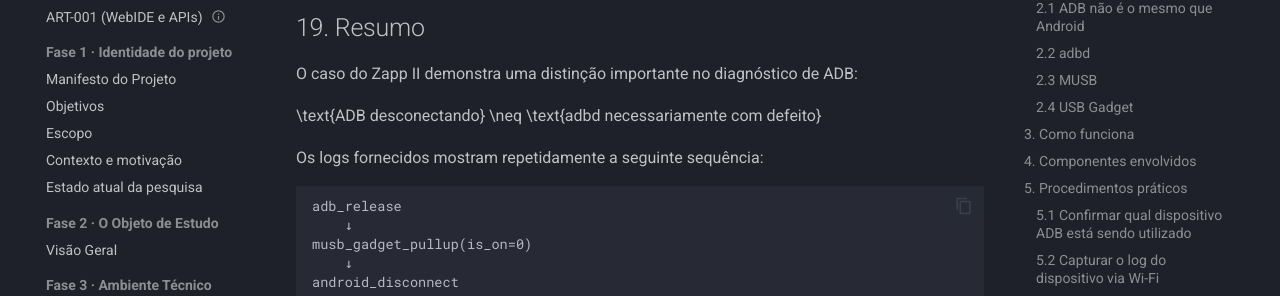
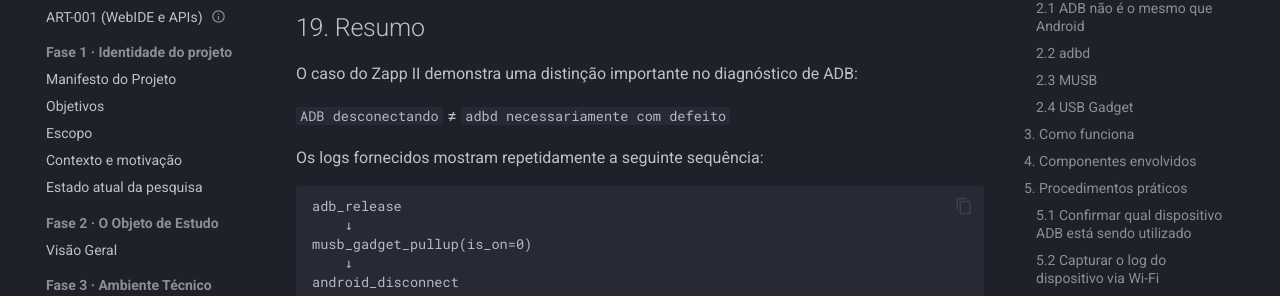
Before and after one commit to giulianodenardi/kaios-zapp-research, an MkDocs documentation site: the page built from docs/articles/ART-005.md, in a window 1280 px wide and 900 px high, scrolled down 14919 px. Shown: the part 154-450 px from the top of the window. Built offline with MkDocs 1.6.1 and Material for MkDocs 9.7.7, drawn with Linux system fonts in a browser that asks for light colours.

Commit message:
Update ART-005.md

```diff
--- a/docs/articles/ART-005.md
+++ b/docs/articles/ART-005.md
@@ -609,7 +609,7 @@ Ela poderá servir de base posteriormente para:
 
 O caso do Zapp II demonstra uma distinção importante no diagnóstico de ADB:
 
-\text{ADB desconectando} \neq \text{adbd necessariamente com defeito}
+`ADB desconectando` ≠ `adbd necessariamente com defeito`
 
 Os logs fornecidos mostram repetidamente a seguinte sequência:
 
```
